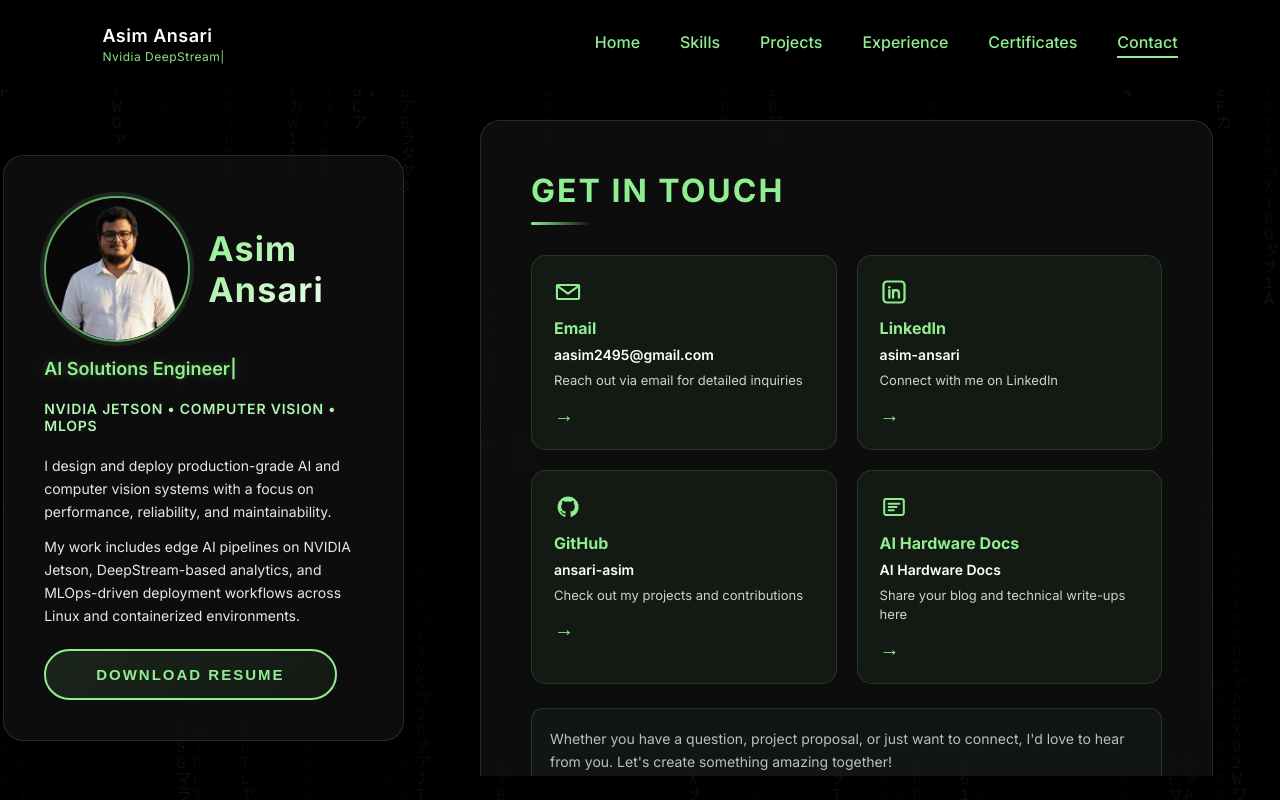
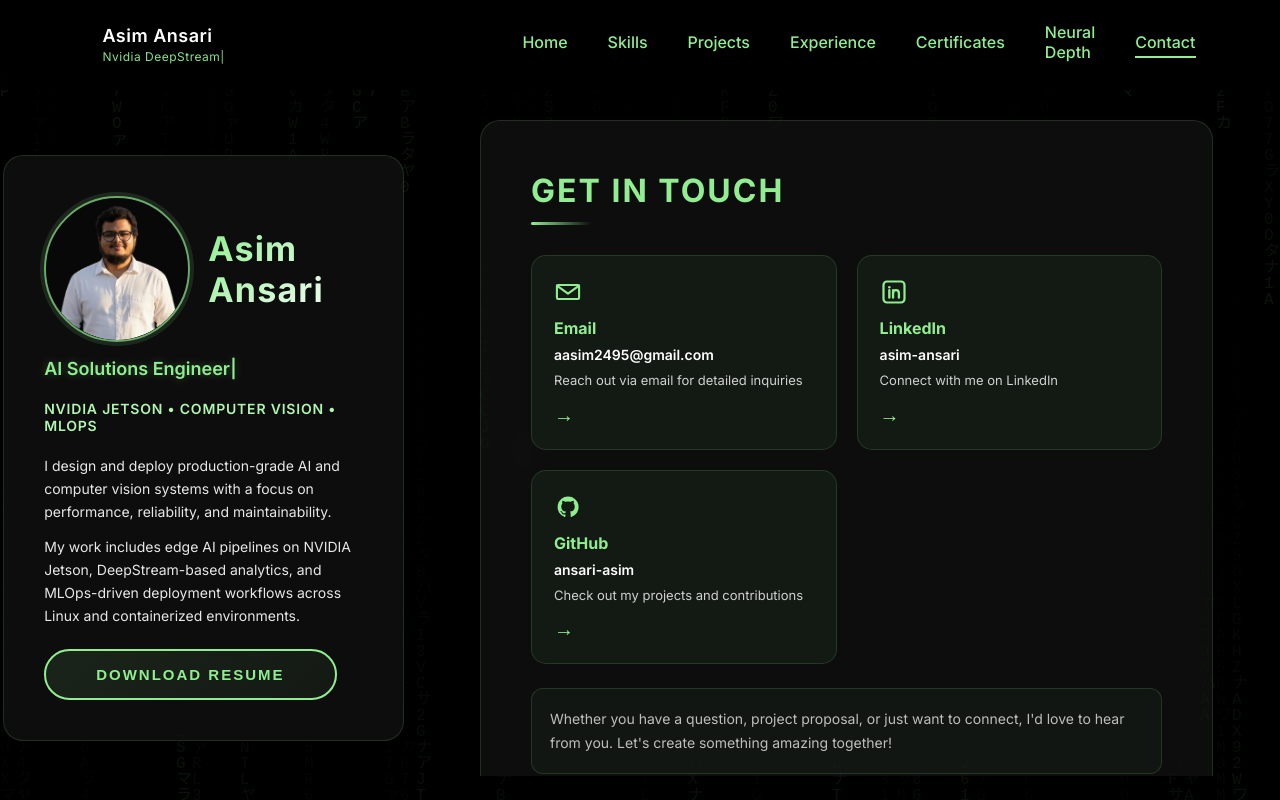
Before and after one commit to ansari-asim/asim-portfolio, a React (Vite) app: page /contact in a window 1280 px wide. Built offline with nearby package versions, Linux system fonts and the light colour scheme.

Commit message:
add Neural Depth

```diff
--- a/src/components/Navbar.jsx
+++ b/src/components/Navbar.jsx
@@ -4,6 +4,7 @@ import { ReactTyped as Typed } from "react-typed";
 
 function Navbar() {
   const [sidebarOpen, setSidebarOpen] = useState(false);
+  const neuralDepthUrl = "https://ansari-asim.github.io/GPU-Documentation/";
 
   const toggleSidebar = () => setSidebarOpen(!sidebarOpen);
   const closeSidebar = () => setSidebarOpen(false);
@@ -83,6 +84,15 @@ function Navbar() {
             Certificates
           </NavLink>
 
+          <a
+            href={neuralDepthUrl}
+            target="_blank"
+            rel="noopener noreferrer"
+            className="nav-item"
+          >
+            Neural Depth
+          </a>
+
           <NavLink
             to="/contact"
             className={({ isActive }) =>
@@ -159,6 +169,16 @@ function Navbar() {
               Certificates
             </NavLink>
 
+            <a
+              href={neuralDepthUrl}
+              target="_blank"
+              rel="noopener noreferrer"
+              onClick={closeSidebar}
+              className="sidebar-item"
+            >
+              Neural Depth
+            </a>
+
             <NavLink
               to="/contact"
               onClick={closeSidebar}
--- a/src/index.css
+++ b/src/index.css
@@ -1014,6 +1014,37 @@ html,
     overflow-y: auto;
   }
 
+  .nav-links {
+    display: none;
+  }
+
+  .hamburger {
+    display: flex;
+  }
+
+  .sidebar-overlay {
+    display: block;
+  }
+
+  .mobile-sidebar {
+    display: flex;
+    animation: fadeInSidebar 0.3s ease-out;
+  }
+
+  .navbar {
+    padding: 0 4%;
+  }
+
+  .brand-block {
+    flex: 1;
+    min-width: 0;
+    max-width: 68%;
+  }
+
+  .brand-role {
+    max-width: 100%;
+  }
+
   .split-layout {
     height: auto;
     min-height: calc(100dvh - 20px);
@@ -1071,6 +1102,7 @@ html,
 .mobile-sidebar .sidebar-item:nth-child(4) { animation-delay: 0.2s; }
 .mobile-sidebar .sidebar-item:nth-child(5) { animation-delay: 0.25s; }
 .mobile-sidebar .sidebar-item:nth-child(6) { animation-delay: 0.3s; }
+.mobile-sidebar .sidebar-item:nth-child(7) { animation-delay: 0.35s; }
 
 
 @media (max-width: 768px) {
--- a/src/pages/ContactPage.jsx
+++ b/src/pages/ContactPage.jsx
@@ -17,12 +17,6 @@ const iconMap = {
   github: (
     <svg viewBox="0 0 24 24" aria-hidden="true" focusable="false">
       <path d="M12 3.1a8.95 8.95 0 0 0-2.83 17.45c.45.08.61-.2.61-.43v-1.7c-2.5.55-3.03-1.07-3.03-1.07-.41-1.05-1-1.33-1-1.33-.81-.55.06-.54.06-.54.9.06 1.38.93 1.38.93.8 1.37 2.1.97 2.6.74.08-.59.31-.97.56-1.2-2-.23-4.1-1-4.1-4.46 0-.99.35-1.8.93-2.43-.09-.23-.4-1.16.09-2.41 0 0 .76-.24 2.48.93a8.65 8.65 0 0 1 4.52 0c1.72-1.17 2.48-.93 2.48-.93.49 1.25.18 2.18.09 2.41.58.63.93 1.44.93 2.43 0 3.47-2.11 4.23-4.13 4.45.33.28.61.84.61 1.7v2.52c0 .24.16.52.62.43A8.95 8.95 0 0 0 12 3.1Z" fill="currentColor" />
-    </svg>
-  ),
-  blog: (
-    <svg viewBox="0 0 24 24" aria-hidden="true" focusable="false">
-      <path d="M5.2 5.2h13.6a1.6 1.6 0 0 1 1.6 1.6v10.4a1.6 1.6 0 0 1-1.6 1.6H5.2a1.6 1.6 0 0 1-1.6-1.6V6.8a1.6 1.6 0 0 1 1.6-1.6Z" fill="none" stroke="currentColor" strokeWidth="1.7" />
-      <path d="M7.4 9.2h9.2M7.4 12h6.8M7.4 14.8h4.4" fill="none" stroke="currentColor" strokeWidth="1.7" strokeLinecap="round" />
     </svg>
   )
 };
@@ -49,13 +43,6 @@ function ContactPage() {
       value: "ansari-asim",
       link: "https://github.com/ansari-asim",
       description: "Check out my projects and contributions"
-    },
-    {
-      icon: iconMap.blog,
-      title: "AI Hardware Docs",
-      value: "AI Hardware Docs",
-      link: "https://ansari-asim.github.io/GPU-Documentation/",
-      description: "Share your blog and technical write-ups here"
     }
   ];
 
```
